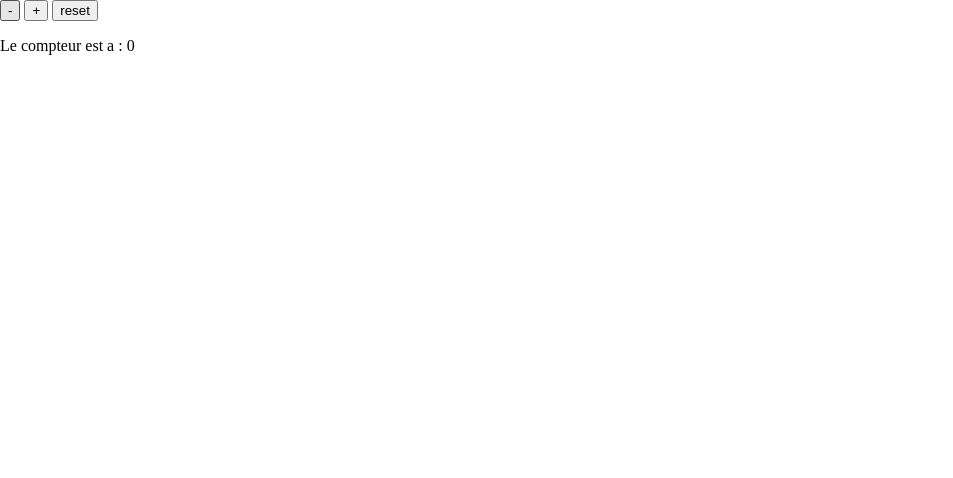
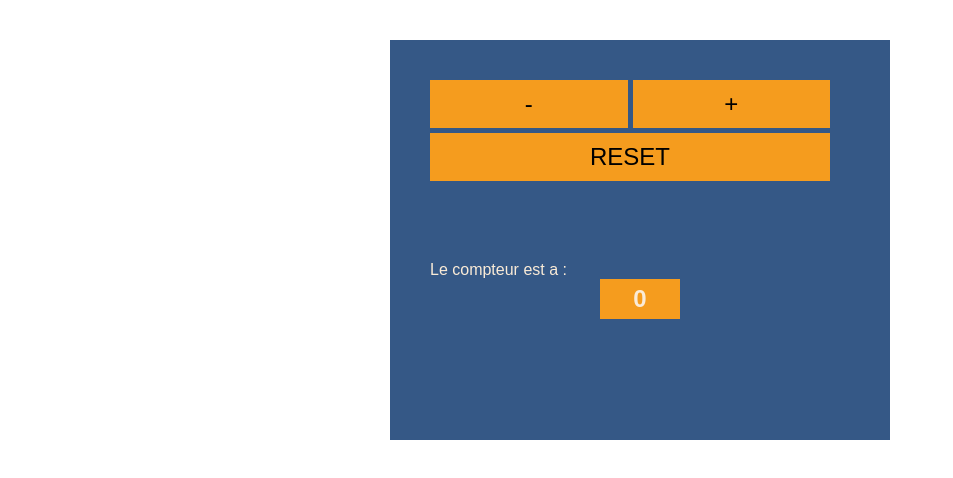
Before and after one commit to podspods/test002, a website built with Parcel: page index.html in a window 1280 px wide. Shown: the whole page, without its empty margins (0-953 px from the left). Built offline with nearby package versions, Linux system fonts and the light colour scheme.

Commit message:
js style html

```diff
--- a/index.html
+++ b/index.html
@@ -8,10 +8,16 @@
     <title>Mon Site Web</title>
   </head>
   <body>
-    <button class="minus">-</button>
-    <button class="plus">+</button>
-    <button class="reset">reset</button>
-    <p>Le compteur est a : <span class="counter">0</span></p>
+    <section class="main-container">
+      <div class="btn-styling">
+        <button class="minus">-</button>
+        <button class="plus">+</button>
+        <button class="reset">reset</button>
+      </div>
+      <p class="count-text">
+        Le compteur est a : <span class="counter">0</span>
+      </p>
+    </section>
     <script type="module" src="./src/index.js"></script>
   </body>
 </html>
--- a/src/index.js
+++ b/src/index.js
@@ -1 +1,30 @@
-console.log("Bonjour :)");
+// on declare une variable count et on met le compteur à 0
+let count = 0
+
+// on recupere le boutton plus dans une constante
+const plusButton = document.querySelector('.plus')
+
+//on ajoute une fonction au click sur le boutton + qui incrèmente de 1 a chaque fois qu'on clique
+plusButton.addEventListener('click', function () {
+  count++
+  document.querySelector('.counter').innerHTML = count
+})
+
+// on recupere le boutton moins dans une constante
+const minusButton = document.querySelector('.minus')
+//on ajoute une fonction au click sur le boutton - qui decrèmente de 1 a chaque fois qu'on clique
+minusButton.addEventListener('click', function () {
+  if (count > 0) {
+    count--
+    document.querySelector('.counter').innerHTML = count
+  }
+})
+
+// on recupere le bouton reset dans une constante
+const resetButton = document.querySelector('.reset')
+
+////on ajoute une fonction au click sur le boutton reset qui remet le compteur a 0 a chaque fois qu'on clique
+resetButton.addEventListener('click', function () {
+  count = 0
+  document.querySelector('.counter').innerHTML = count
+})
--- a/src/style.css
+++ b/src/style.css
@@ -1,4 +1,68 @@
-body, html {
+body,
+html {
   margin: 0;
   padding: 0;
+  box-sizing: border-box;
+  font-family: sans-serif;
 }
+
+.main-container {
+  width: 500px;
+  height: 400px;
+  background: #355886;
+  margin: 40px auto;
+}
+
+.btn-styling {
+  width: 80%;
+  display: flex;
+  justify-content: center;
+  padding: 40px;
+  display: grid;
+  grid-template-columns: repeat(4, 1fr);
+  grid-template-rows: repeat(2, 1fr);
+  grid-column-gap: 5px;
+  grid-row-gap: 5px;
+}
+
+.btn-styling button {
+  cursor: pointer;
+  padding: 10px;
+  background: #f59c1e;
+  font-size: 1.5rem;
+  text-transform: uppercase;
+  border: none;
+}
+
+.btn-styling button:hover {
+  background: #ffce8a;
+}
+
+.minus {
+  grid-area: 1 / 1 / 2 / 3;
+}
+.plus {
+  grid-area: 1 / 3 / 2 / 5;
+}
+.reset {
+  grid-area: 2 / 1 / 3 / 5;
+}
+
+.count-text {
+  padding: 40px;
+  color: antiquewhite;
+  margin: 0 auto;
+}
+
+.counter {
+  display: block;
+  background: #f59c1e;
+  width: 80px;
+  height: 40px;
+  display: flex;
+  justify-content: center;
+  align-items: center;
+  margin: 0 auto;
+  font-weight: bold;
+  font-size: 1.5rem;
+}
```
